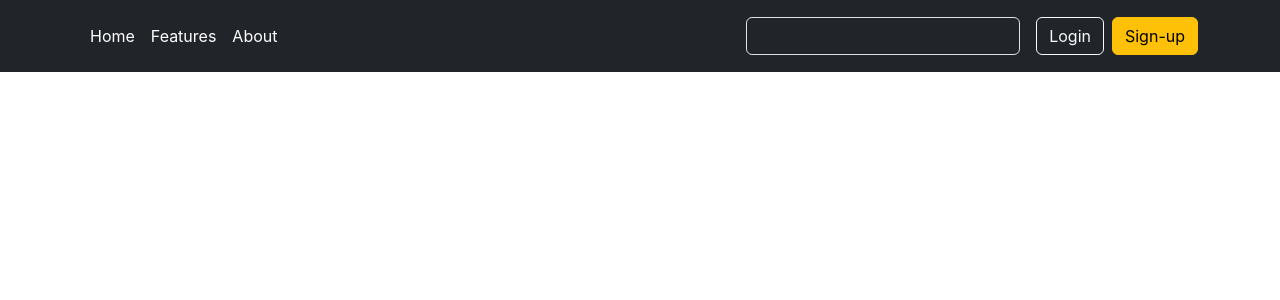
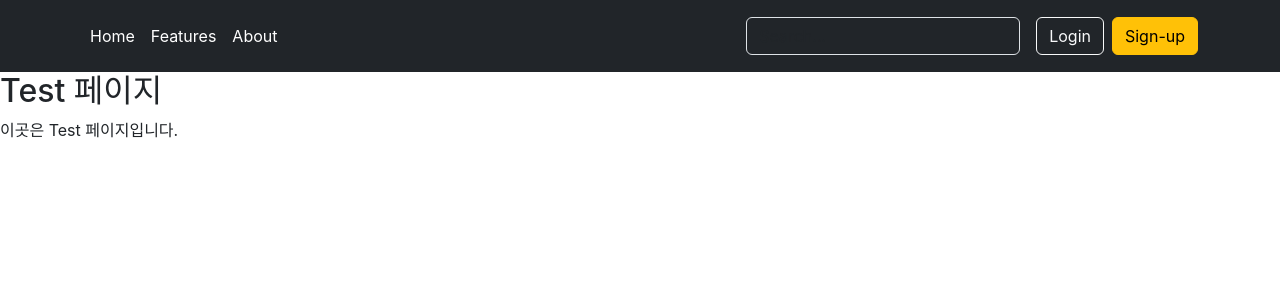
Before and after one commit to wldus1208/team_react_front, a React (Create React App) app: page /test in a window 1280 px wide. Shown: the top 300 px of the page. Built offline with nearby package versions, Linux system fonts and the light colour scheme.

Commit message:
modified:   src/App.js 	new file:   src/pages/Test.jsx

```diff
--- a/src/App.js
+++ b/src/App.js
@@ -2,6 +2,7 @@ import { Routes, Route, BrowserRouter } from "react-router-dom";
 import Header from './components/Header';
 import Home from './components/Home';
 import About from './pages/About';
+import Test from './pages/Test';
 
 function App() {
   return (
@@ -11,6 +12,7 @@ function App() {
       <Routes>
         <Route path="/" element={<Home />} />
         <Route path="/about" element={<About />} />
+        <Route path="/test" element={<Test />} />
       </Routes>
     </BrowserRouter>
     </div>
--- /dev/null
+++ b/src/pages/Test.jsx
@@ -0,0 +1,14 @@
+// About.js
+
+import React from 'react';
+
+const Test = () => {
+  return (
+    <div>
+      <h2>Test 페이지</h2>
+      <p>이곳은 Test 페이지입니다.</p>
+    </div>
+  );
+}
+
+export default Test;
```
